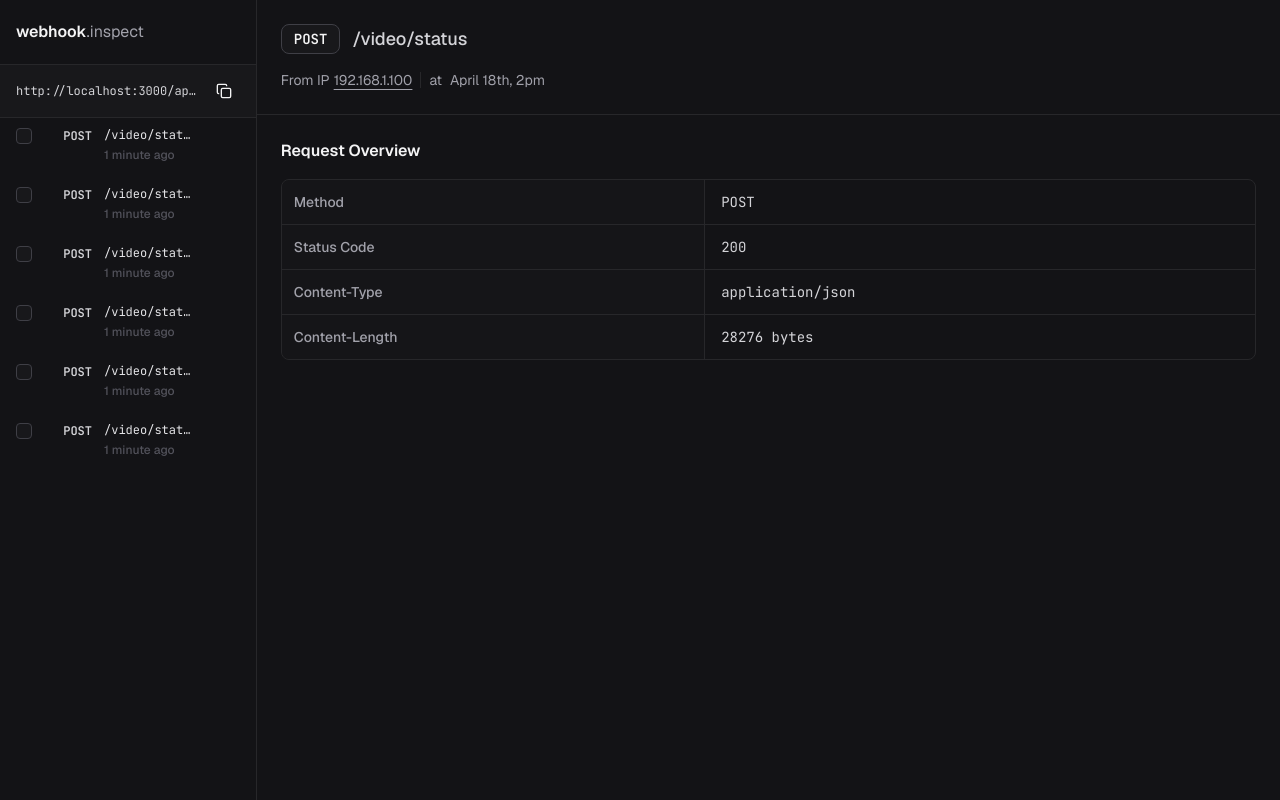
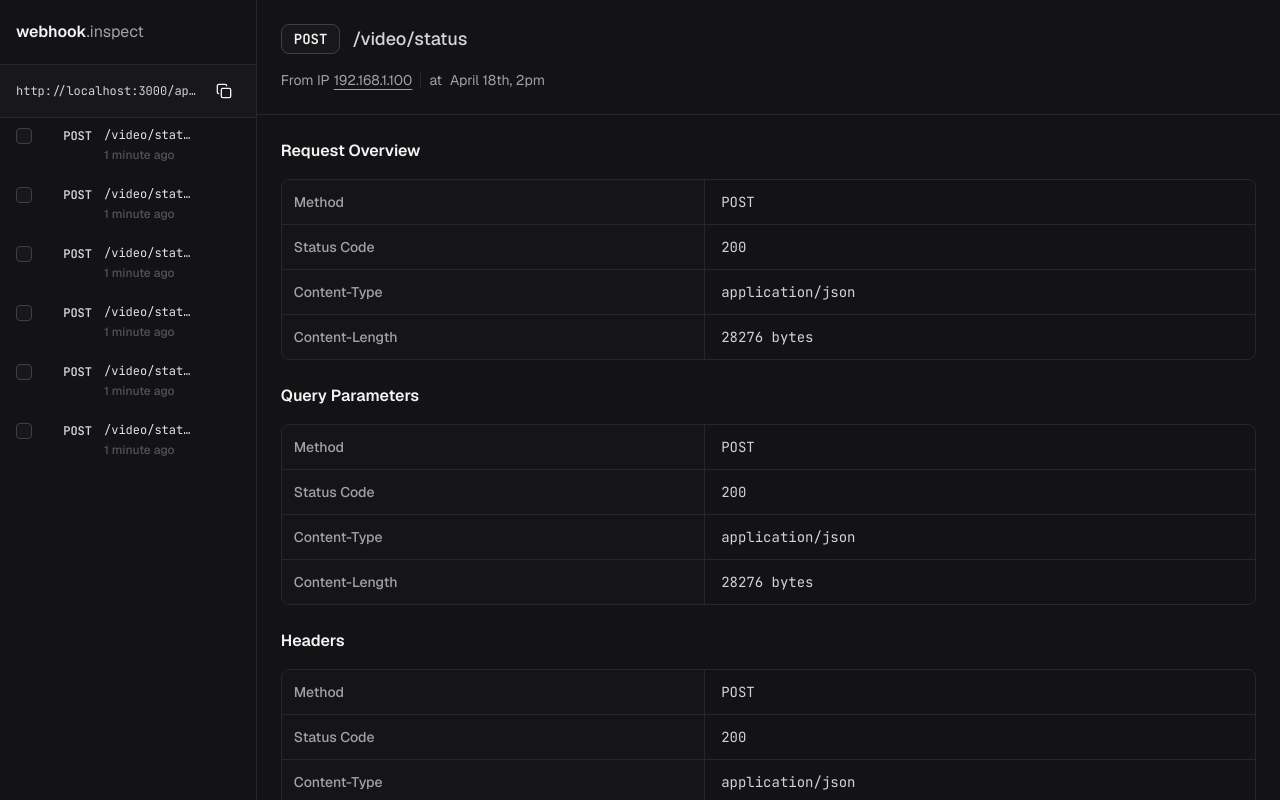
Before and after one commit to murilodamarioo/webhook-inspector, a React (Vite) app in the folder web/: page / in a window 1280 px wide. Built offline with nearby package versions, Linux system fonts and the light colour scheme.

Commit message:
:sparkles: feat: Add CodeBlock component and integrate it into the Index route for displaying request body

```diff
--- /dev/null
+++ b/web/src/components/ui/code-block.tsx
@@ -0,0 +1,27 @@
+import { useEffect, useState, type ComponentProps } from 'react'
+import { codeToHtml } from 'shiki'
+import { twMerge } from 'tailwind-merge'
+
+interface CodeBlockProps extends ComponentProps<'div'> {
+  code: string
+  language?: string
+}
+
+export function CodeBlock({ className, code, language = 'json', ...props }: CodeBlockProps) {
+  const [parsedCode, setParsedCode] = useState('')
+
+  useEffect(() => {
+    if (code) {
+      codeToHtml(code, { lang: language, theme: 'dracula' }).then(parsed => setParsedCode(parsed))
+    }
+  }, [code, language])
+
+  return (
+    <div className={twMerge('relative rounded-lg border border-zinc-700 overflow-x-auto', className)} {...props}>
+      <div
+        className="[&_pre]:p-4 [&_pre]:textt-sm [&_pre]:font-mono [&_pre]:leading-relaxed"
+        dangerouslySetInnerHTML={{ __html: parsedCode }}
+      />
+    </div>
+  )
+}
--- a/web/src/routes/index.tsx
+++ b/web/src/routes/index.tsx
@@ -5,6 +5,7 @@ import { Sidebar } from '../components/sidebar'
 import { WebhookDetailHeader } from '../components/webhook-detail-header'
 import { SectionTitle } from '../components/section-title'
 import { SectionDataTable } from '../components/section-data-table'
+import { CodeBlock } from '../components/ui/code-block'
 
 export const Route = createFileRoute('/')({
   component: Index,
@@ -36,7 +37,21 @@ function Index() {
                   <SectionTitle>Request Overview</SectionTitle>
                   <SectionDataTable data={overviewData} />
                 </div>
-                <div></div>
+
+                <div className="space-y-4">
+                  <SectionTitle>Query Parameters</SectionTitle>
+                  <SectionDataTable data={overviewData} />
+                </div>
+
+                <div className="space-y-4">
+                  <SectionTitle>Headers</SectionTitle>
+                  <SectionDataTable data={overviewData} />
+                </div>
+
+                <div className="space-y-4">
+                  <SectionTitle>Request Body</SectionTitle>
+                  <CodeBlock code={JSON.stringify(overviewData, null, 2)} />
+                </div>
               </div>
             </div>
           </div>
```
